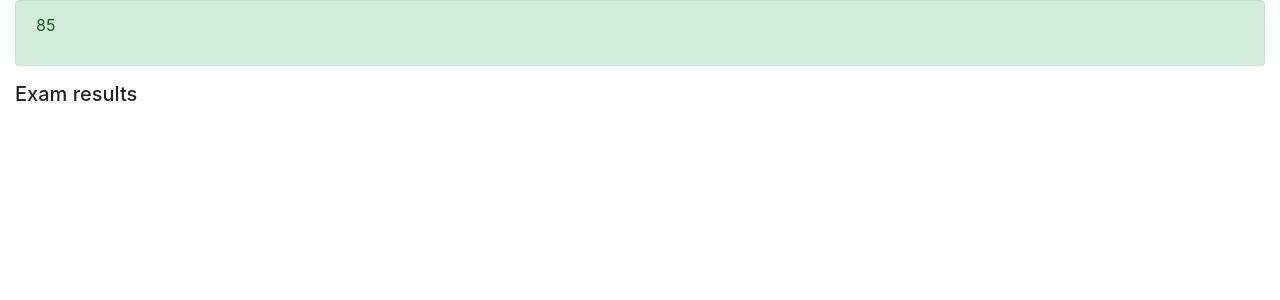
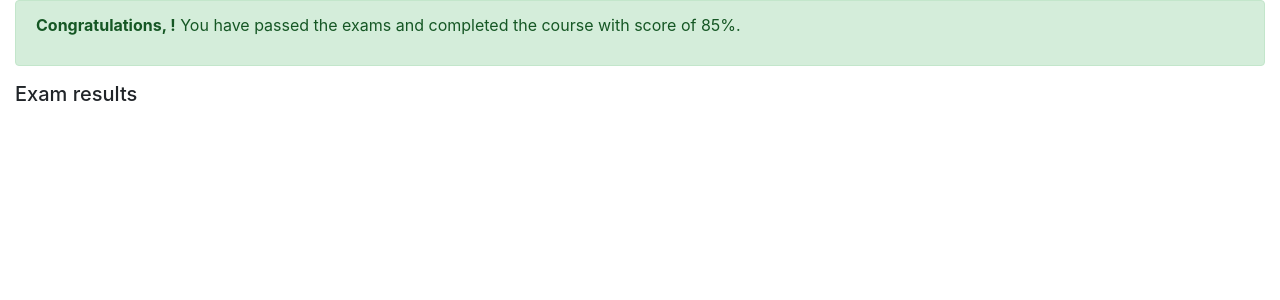
Before and after one commit to eyosolutions/Django_Final_Project, a Django app: page /onlinecourse/course/1/submission/1/result/ in a window 1280 px wide. Shown: the part 56-356 px from the top of the page. Run offline with Django 3.2, Linux system fonts and the light colour scheme; a user stored in the database is signed in; data comes from the database, SQL or seed files in the repository; both versions use the stored data as it was after the commit; some libraries are stand-ins or nearby versions.

Commit message:
updated the exam_result.html template

```diff
--- a/onlinecourse/templates/onlinecourse/exam_result_bootstrap.html
+++ b/onlinecourse/templates/onlinecourse/exam_result_bootstrap.html
@@ -39,11 +39,12 @@
     {% if grade > 80 %}
     <div class="alert alert-success">
        <!--HINT Display passed info -->
-       <p>{{grade}}</p>
+       <p><b>Congratulations, {{user.first_name}}!</b> You have passed the exams and completed the course with score of {{grade}}%.</p>
     </div>
         {% else %}
         <div class="alert alert-danger">
             <!--HINT Display failed info -->
+            <span><b>Failed,</b> Sorry {{user.first_name}}! You have failed exam with score of {{grade}}%.</span>
         </div>
         <a class="btn btn-link text-danger" href="{% url 'onlinecourse:course_details' course.id %}">Re-test</a>
         {% endif %}
--- a/onlinecourse/views.py
+++ b/onlinecourse/views.py
@@ -146,4 +146,4 @@
     submission = get_object_or_404(Submission, pk=submission_id)
 
 
-    return render(request, 'onlinecourse/exam_result_bootstrap.html', {'grade': 85})
+    return render(request, 'onlinecourse/exam_result_bootstrap.html', {'course':course, 'grade': 85})
```
Also changed, not shown: db.sqlite3.
